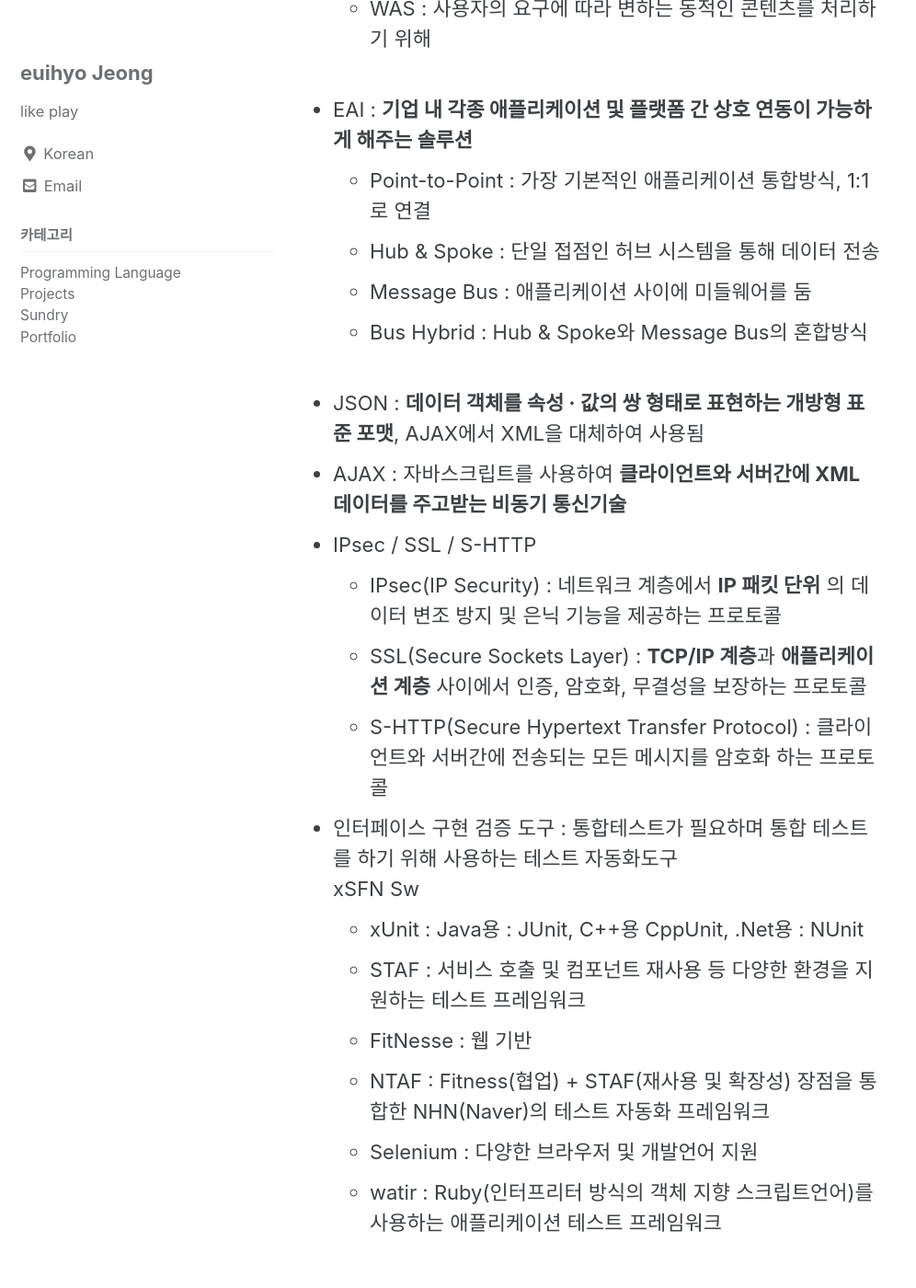
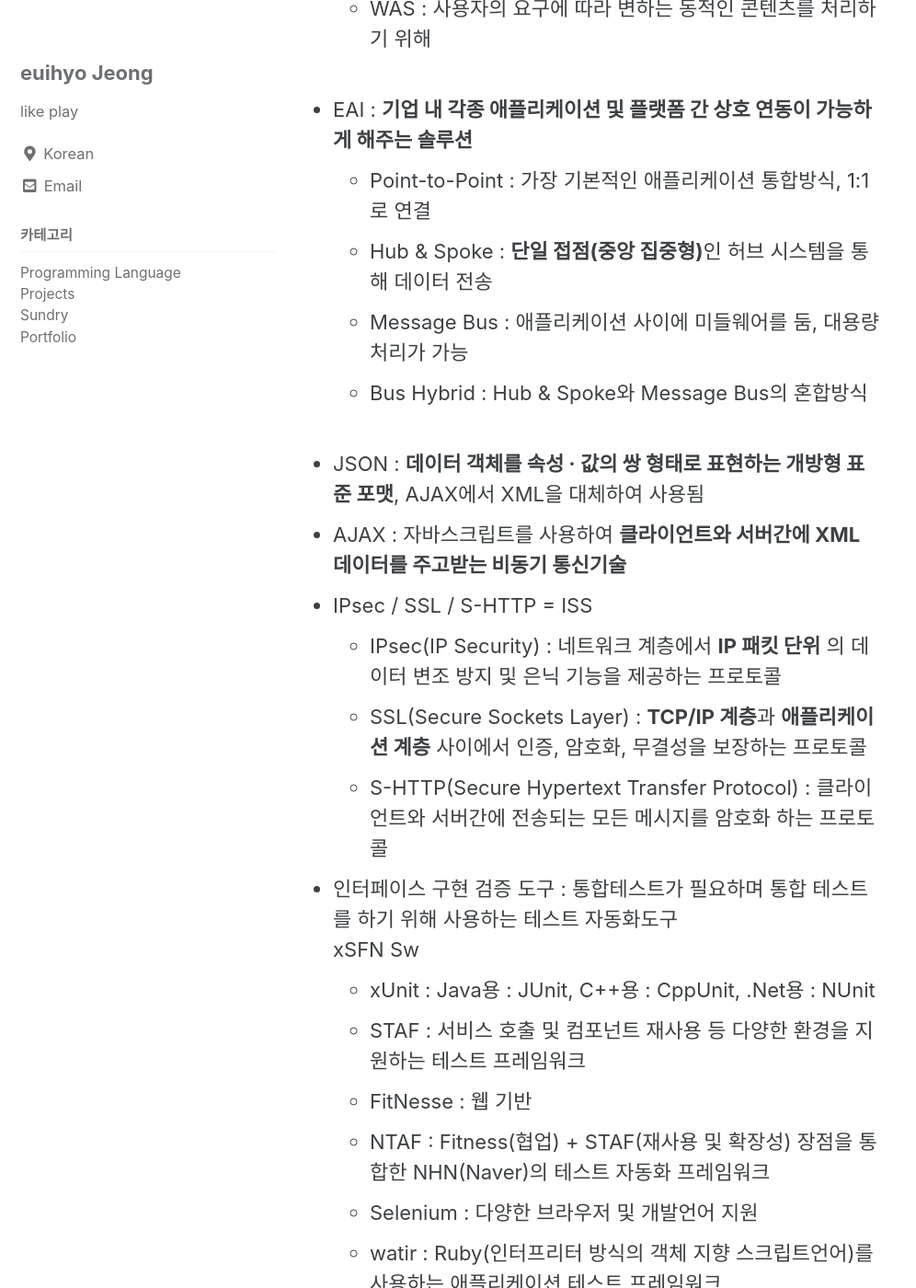
Before and after one commit to definitionhyo/definitionhyo.github.io, a Jekyll site: the page built from _posts/2023-07-10-engineerInformationProcessing.md, in a window 1280 px wide and 1400 px high, scrolled down 5869 px. Shown: the whole window at 92% size, without its empty margins (0-996 px from the left). Built offline with Jekyll 4.4.1, drawn with Linux system fonts in a browser that asks for light colours; cached includes are drawn as plain includes; some of the changed text lies outside the part shown.

Commit message:
Update 2023-07-10-engineerInformationProcessing.md

```diff
--- a/_posts/2023-07-10-engineerInformationProcessing.md
+++ b/_posts/2023-07-10-engineerInformationProcessing.md
@@ -110,7 +110,7 @@ categories:
   * 안정성/신뢰성 : 오류 추적 능력
   * 성능 : 작업 수행 능력
 
-<!-- --------------------------------------------------------------- -->
+<!-- -------------------------------------------------------------- --->
 
 ## 5 인터페이스 구현
 
@@ -127,19 +127,19 @@ categories:
 <br><br>
 * EAI : <b>기업 내 각종 애플리케이션 및 플랫폼 간 상호 연동이 가능하게 해주는 솔루션</b>
   * Point-to-Point : 가장 기본적인 애플리케이션 통합방식, 1:1로 연결
-  * Hub & Spoke : 단일 접점인 허브 시스템을 통해 데이터 전송
-  * Message Bus : 애플리케이션 사이에 미들웨어를 둠
+  * Hub & Spoke : <b>단일 접점(중앙 집중형)</b>인 허브 시스템을 통해 데이터 전송
+  * Message Bus : 애플리케이션 사이에 미들웨어를 둠, 대용량 처리가 가능
   * Bus Hybrid : Hub & Spoke와 Message Bus의 혼합방식
 <br><br>
 * JSON : <b>데이터 객체를 속성 · 값의 쌍 형태로 표현하는 개방형 표준 포맷</b>, AJAX에서 XML을 대체하여 사용됨
 * AJAX : 자바스크립트를 사용하여 <b>클라이언트와 서버간에 XML 데이터를 주고받는 비동기 통신기술</b>
-* IPsec / SSL / S-HTTP
+* IPsec / SSL / S-HTTP = ISS
   * IPsec(IP Security) : 네트워크 계층에서 <b>IP 패킷 단위</b> 의 데이터 변조 방지 및 은닉 기능을 제공하는 프로토콜
   * SSL(Secure Sockets Layer) : <b>TCP/IP 계층</b>과 <b>애플리케이션 계층</b> 사이에서 인증, 암호화, 무결성을 보장하는 프로토콜
   * S-HTTP(Secure Hypertext Transfer Protocol) : 클라이언트와 서버간에 전송되는 모든 메시지를 암호화 하는 프로토콜
 * 인터페이스 구현 검증 도구 : 통합테스트가 필요하며 통합 테스트를 하기 위해 사용하는 테스트 자동화도구<br>
   xSFN Sw
-  * xUnit : Java용 : JUnit, C++용 CppUnit, .Net용 : NUnit
+  * xUnit : Java용 : JUnit, C++용 : CppUnit, .Net용 : NUnit
   * STAF : 서비스 호출 및 컴포넌트 재사용 등 다양한 환경을 지원하는 테스트 프레임워크
   * FitNesse : 웹 기반
   * NTAF : Fitness(협업) + STAF(재사용 및 확장성) 장점을 통합한 NHN(Naver)의 테스트 자동화 프레임워크
@@ -184,3 +184,12 @@ categories:
   * Claymore
   * Slipwire
   * Fcheck
+
+* APM : <b>애플리케이션의 성능 관리를 위해 다양한 모니터링 기능을 제공하는 도구</b>
+
+## 6장 화면 설계
+
+## 중요도 <span style="color:red">A</span><br>
+
+
+## 중요도 <span style="color:#0000ff">B</span><br>
```
Also changed, not shown: other parts of _posts/2023-07-10-engineerInformationProcessing.md (+1 -1 lines).
